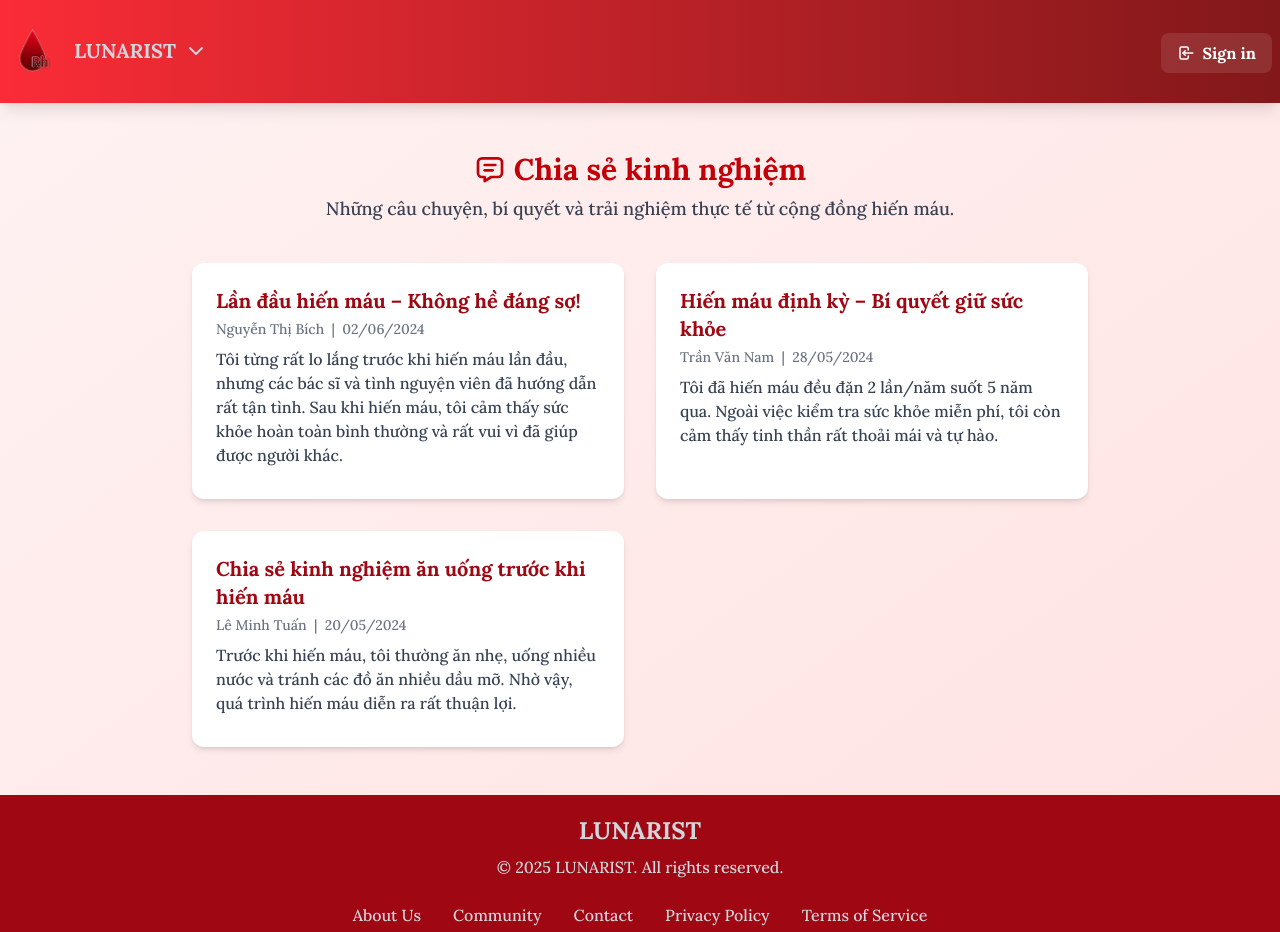
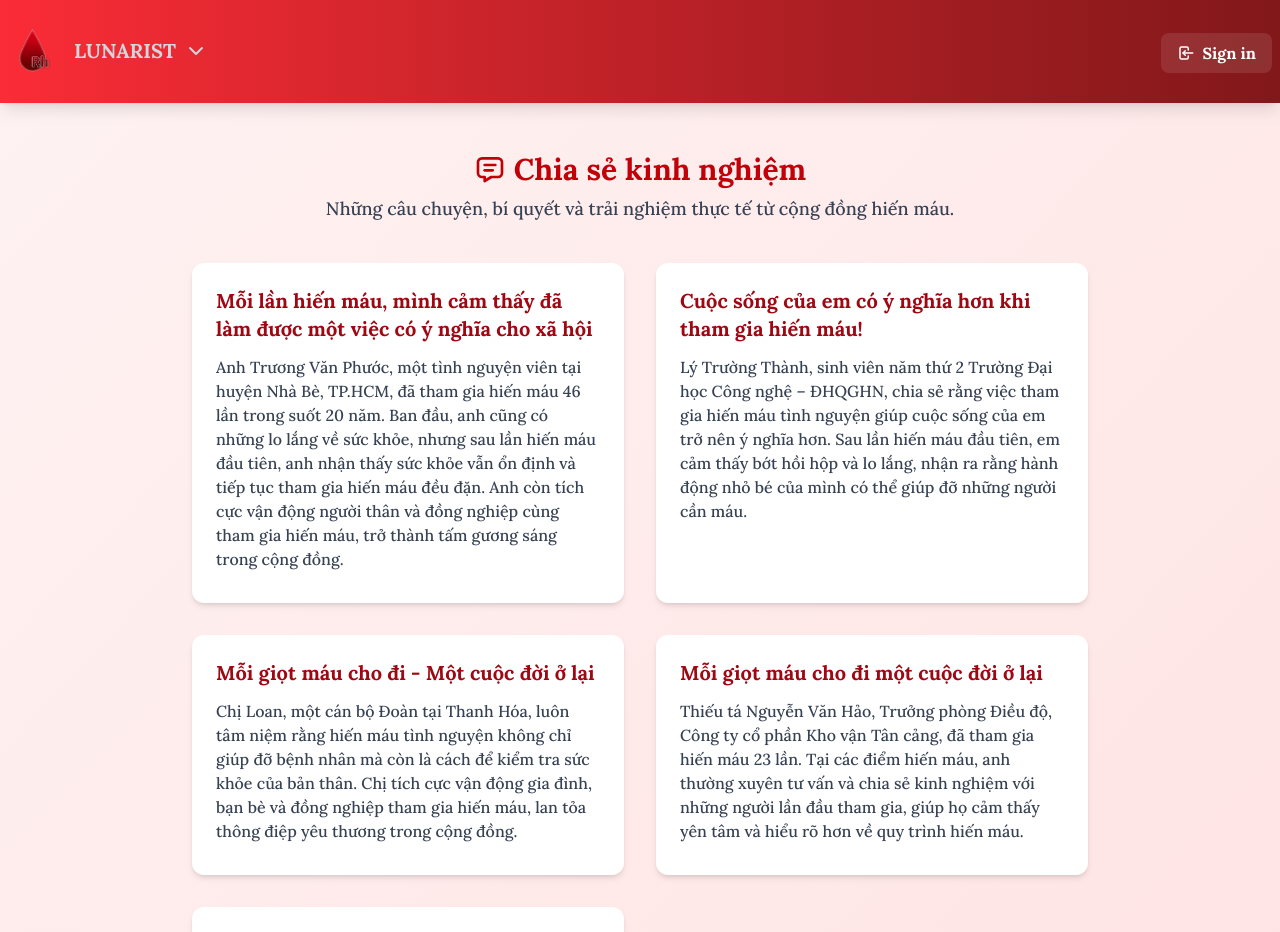
Before and after one commit to lunarist2406/BloodDonationASS, a React (Vite) app: page /blood-experience in a window 1280 px wide. Shown: the top 932 px of the page. Built offline with nearby package versions, Linux system fonts and the light colour scheme; a web font is replaced by a local one.

Commit message:
done BloodExperience

```diff
--- a/src/components/guest/information/BloodExperience.tsx
+++ b/src/components/guest/information/BloodExperience.tsx
@@ -6,26 +6,42 @@ import { IconMessage } from "@tabler/icons-react";
 const experiences = [
   {
     id: 1,
-    author: "Nguyễn Thị Bích",
-    title: "Lần đầu hiến máu – Không hề đáng sợ!",
+    author: "Trương Văn Phước",
+    title: "Mỗi lần hiến máu, mình cảm thấy đã làm được một việc có ý nghĩa cho xã hội",
     content:
-      "Tôi từng rất lo lắng trước khi hiến máu lần đầu, nhưng các bác sĩ và tình nguyện viên đã hướng dẫn rất tận tình. Sau khi hiến máu, tôi cảm thấy sức khỏe hoàn toàn bình thường và rất vui vì đã giúp được người khác.",
+      "Anh Trương Văn Phước, một tình nguyện viên tại huyện Nhà Bè, TP.HCM, đã tham gia hiến máu 46 lần trong suốt 20 năm. Ban đầu, anh cũng có những lo lắng về sức khỏe, nhưng sau lần hiến máu đầu tiên, anh nhận thấy sức khỏe vẫn ổn định và tiếp tục tham gia hiến máu đều đặn. Anh còn tích cực vận động người thân và đồng nghiệp cùng tham gia hiến máu, trở thành tấm gương sáng trong cộng đồng.",
     date: "02/06/2024",
   },
   {
     id: 2,
-    author: "Trần Văn Nam",
-    title: "Hiến máu định kỳ – Bí quyết giữ sức khỏe",
+    author: "Lý Trường Thành",
+    title: "Cuộc sống của em có ý nghĩa hơn khi tham gia hiến máu!",
     content:
-      "Tôi đã hiến máu đều đặn 2 lần/năm suốt 5 năm qua. Ngoài việc kiểm tra sức khỏe miễn phí, tôi còn cảm thấy tinh thần rất thoải mái và tự hào.",
+      "Lý Trường Thành, sinh viên năm thứ 2 Trường Đại học Công nghệ – ĐHQGHN, chia sẻ rằng việc tham gia hiến máu tình nguyện giúp cuộc sống của em trở nên ý nghĩa hơn. Sau lần hiến máu đầu tiên, em cảm thấy bớt hồi hộp và lo lắng, nhận ra rằng hành động nhỏ bé của mình có thể giúp đỡ những người cần máu.",
     date: "28/05/2024",
   },
   {
     id: 3,
-    author: "Lê Minh Tuấn",
-    title: "Chia sẻ kinh nghiệm ăn uống trước khi hiến máu",
+    author: "Chị Loan",
+    title: "Mỗi giọt máu cho đi - Một cuộc đời ở lại",
     content:
-      "Trước khi hiến máu, tôi thường ăn nhẹ, uống nhiều nước và tránh các đồ ăn nhiều dầu mỡ. Nhờ vậy, quá trình hiến máu diễn ra rất thuận lợi.",
+      "Chị Loan, một cán bộ Đoàn tại Thanh Hóa, luôn tâm niệm rằng hiến máu tình nguyện không chỉ giúp đỡ bệnh nhân mà còn là cách để kiểm tra sức khỏe của bản thân. Chị tích cực vận động gia đình, bạn bè và đồng nghiệp tham gia hiến máu, lan tỏa thông điệp yêu thương trong cộng đồng.",
+    date: "20/05/2024",
+  },
+    {
+    id: 4,
+    author: "Nguyễn Văn Hảo",
+    title: "Mỗi giọt máu cho đi một cuộc đời ở lại",
+    content:
+      "Thiếu tá Nguyễn Văn Hảo, Trưởng phòng Điều độ, Công ty cổ phần Kho vận Tân cảng, đã tham gia hiến máu 23 lần. Tại các điểm hiến máu, anh thường xuyên tư vấn và chia sẻ kinh nghiệm với những người lần đầu tham gia, giúp họ cảm thấy yên tâm và hiểu rõ hơn về quy trình hiến máu.",
+    date: "20/05/2024",
+  },
+    {
+    id: 5,
+    author: "Phạm Phú Mỹ",
+    title: "Thường xuyên hiến máu, hiến huyết tương, chia sẻ yêu thương, trao sự sống",
+    content:
+      "Anh Phạm Phú Mỹ ở Quảng Ngãi đã có 48 lần hiến máu, trong đó có nhiều lần hiến máu khẩn cấp. Đặc biệt, trong thời điểm dịch COVID-19 bùng phát, anh và vợ đã kịp thời hiến máu cứu một sản phụ đang cần truyền máu gấp, thể hiện tinh thần nhân đạo và trách nhiệm cộng đồng.",
     date: "20/05/2024",
   },
   // Thêm các kinh nghiệm khác nếu muốn
@@ -53,7 +69,7 @@ export default function BloodExperience() {
             >
               <h2 className="text-xl font-bold text-red-800 mb-1">{exp.title}</h2>
               <p className="text-gray-500 text-sm mb-2">
-                {exp.author} &nbsp;|&nbsp; {exp.date}
+                {/* {exp.author} &nbsp;|&nbsp; {exp.date} */}
               </p>
               <p className="text-gray-700 flex-1 mb-2">{exp.content}</p>
             </div>
```
Also changed, not shown: src/components/guest/information/BloodDonationCenter.tsx (+1 -1 lines).
